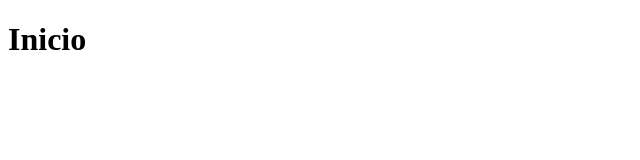
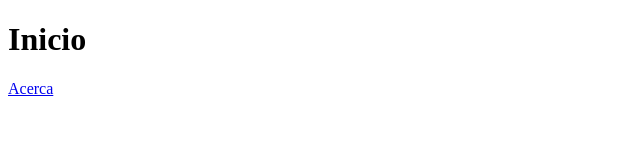
Before and after one commit to jfinfotest/prueba1, a plain HTML site: page index.html in a window 1280 px wide. Shown: the full height of the page, 0-640 px from the left. Drawn offline with Linux system fonts and the light colour scheme.

Commit message:
Modificacion 2

```diff
--- a/index.html
+++ b/index.html
@@ -7,6 +7,6 @@
 </head>
 <body>
     <h1>Inicio</h1>
-    <a href="src/pages/acerca.html"></a>
+    <a href="src/pages/acerca.html">Acerca</a>
 </body>
 </html>
```
